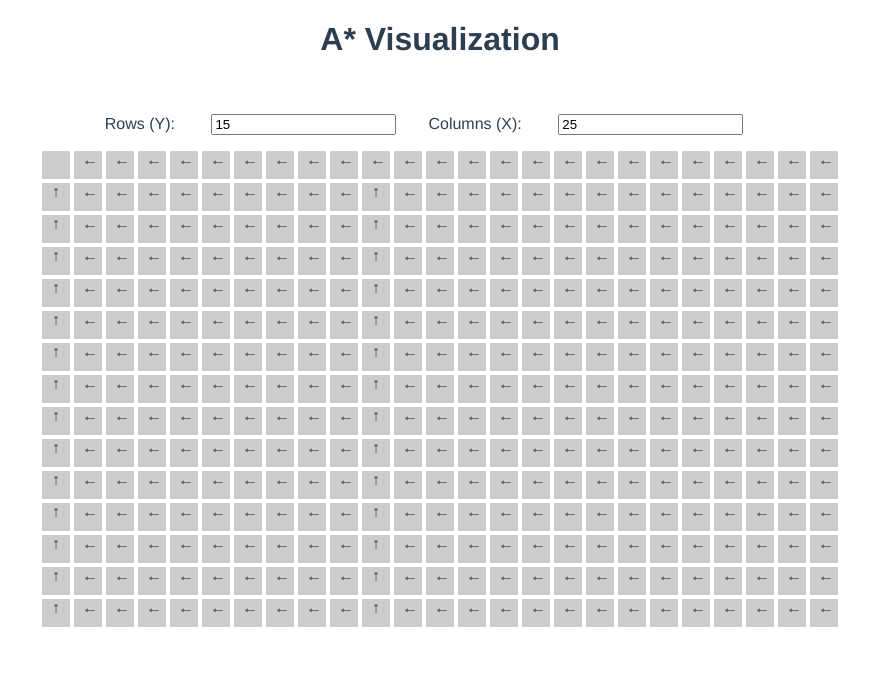
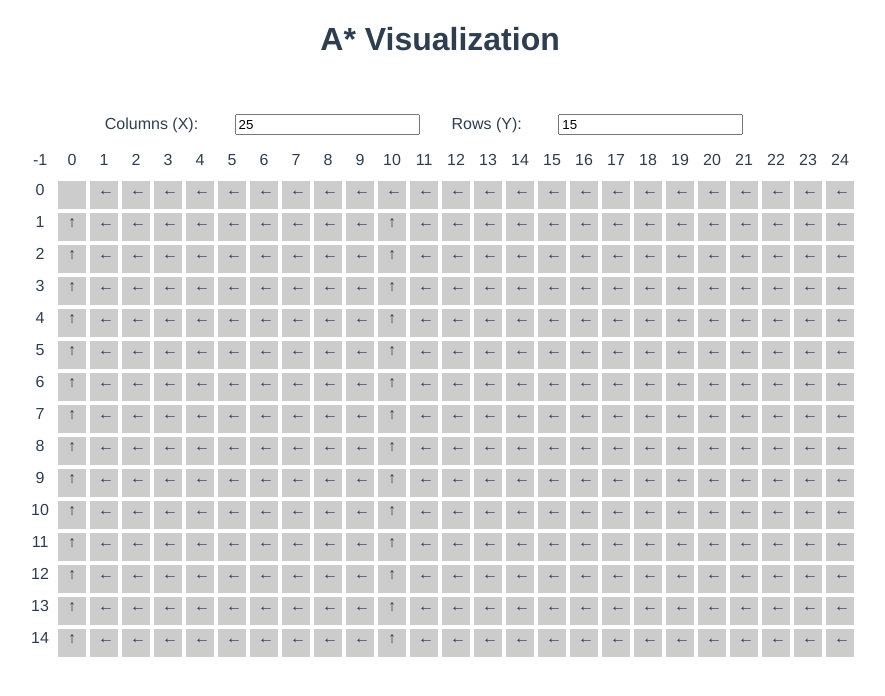
Before and after one commit to njgingrich/a-star, a Vue app: page / in a window 1280 px wide. Shown: the top 696 px of the page, without its empty margins (200-1085 px from the left). Built offline with nearby package versions, Linux system fonts and the light colour scheme.

Commit message:
add numbering for grid

```diff
--- a/src/App.vue
+++ b/src/App.vue
@@ -4,8 +4,8 @@
       <h1>A* Visualization</h1>
     </header>
     <main>
+      <span>Columns (X): </span><input class="btn-input" v-model.number="cols" type="number">
       <span>Rows (Y): </span><input class="btn-input" v-model.number="rows" type="number">
-      <span>Columns (X): </span><input class="btn-input" v-model.number="cols" type="number">
       <grid :rows="rows" :cols="cols"></grid>
     </main>
   </div>
--- a/src/components/Cell.vue
+++ b/src/components/Cell.vue
@@ -71,7 +71,7 @@ export default {
 }
 </script>
 
-<style lang="scss" scoped>
+<style lang="scss">
 .cell {
   display: inline-block;
   width: 28px;
--- a/src/components/Grid.vue
+++ b/src/components/Grid.vue
@@ -1,6 +1,8 @@
 <template>
   <div class="grid">
+    <div class="cell" v-for="i in cols + 1" :key="i">{{ i - 2 }}</div>
     <div class="grid--row" v-for="r in rows" :key="r">
+      <div class="cell">{{ r - 1 }}</div>
       <cell v-for="c in cols"
             :key="c" :type="type"
             :x="c - 1" :y="r - 1"
```
